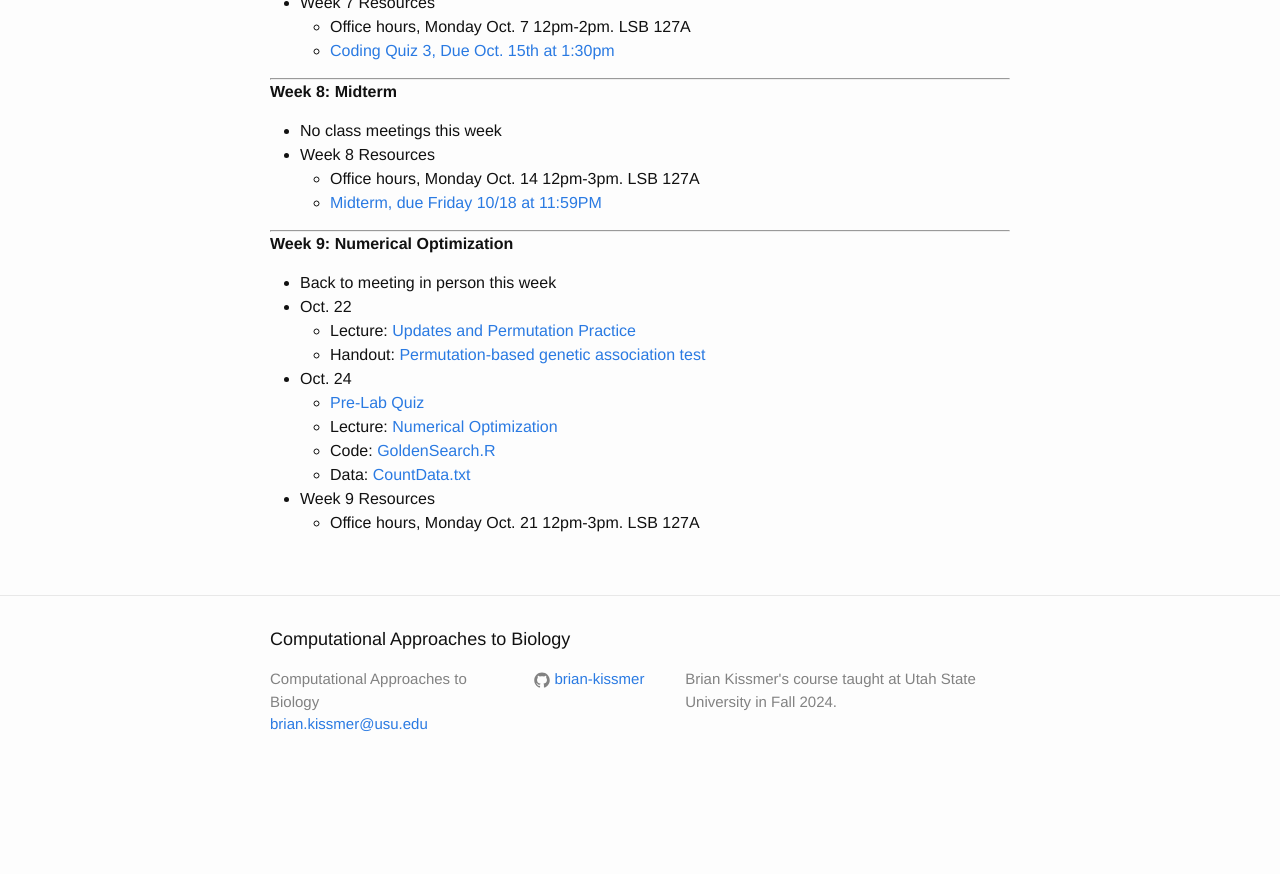
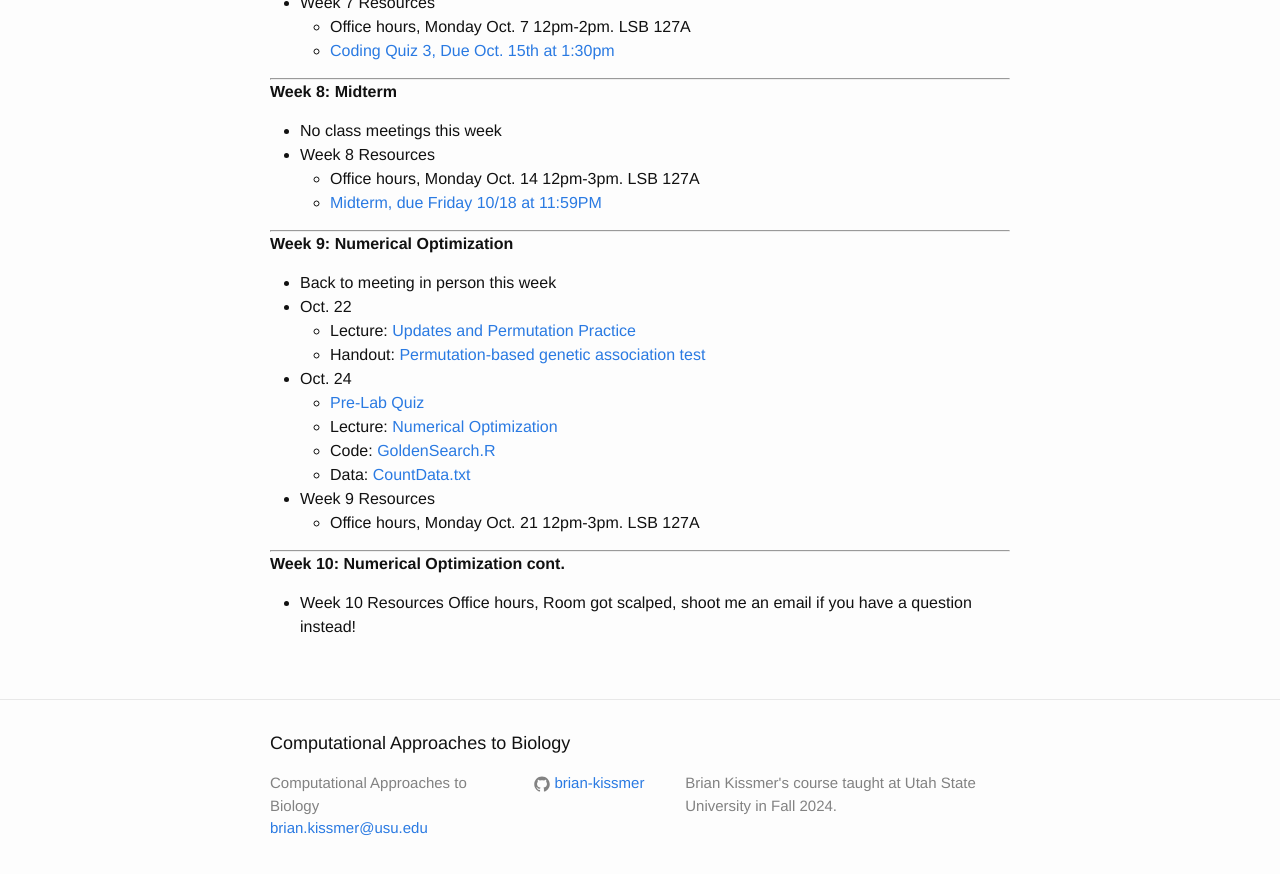
Before and after one commit to brian-kissmer/brian-kissmer.github.io, a Jekyll site: the page built from Schedule.md, in a window 1280 px wide and 900 px high, scrolled down 2256 px. Shown: the top 874 px of the window. Built offline with Jekyll 4.4.1, drawn with Linux system fonts in a browser that asks for light colours; before the commit the page ends 3052 px from its top, so only the background shows below that.

Commit message:
Update Schedule.md

```diff
--- a/Schedule.md
+++ b/Schedule.md
@@ -135,3 +135,9 @@ layout: page
     * Data: [CountData.txt]({{ site.baseurl }}/data/CountData.txt)
 * Week 9 Resources
    * Office hours, Monday Oct. 21 12pm-3pm. LSB 127A
+
+***
+
+**Week 10: Numerical Optimization cont.**
+* Week 10 Resources
+    Office hours, Room got scalped, shoot me an email if you have a question instead!
```
